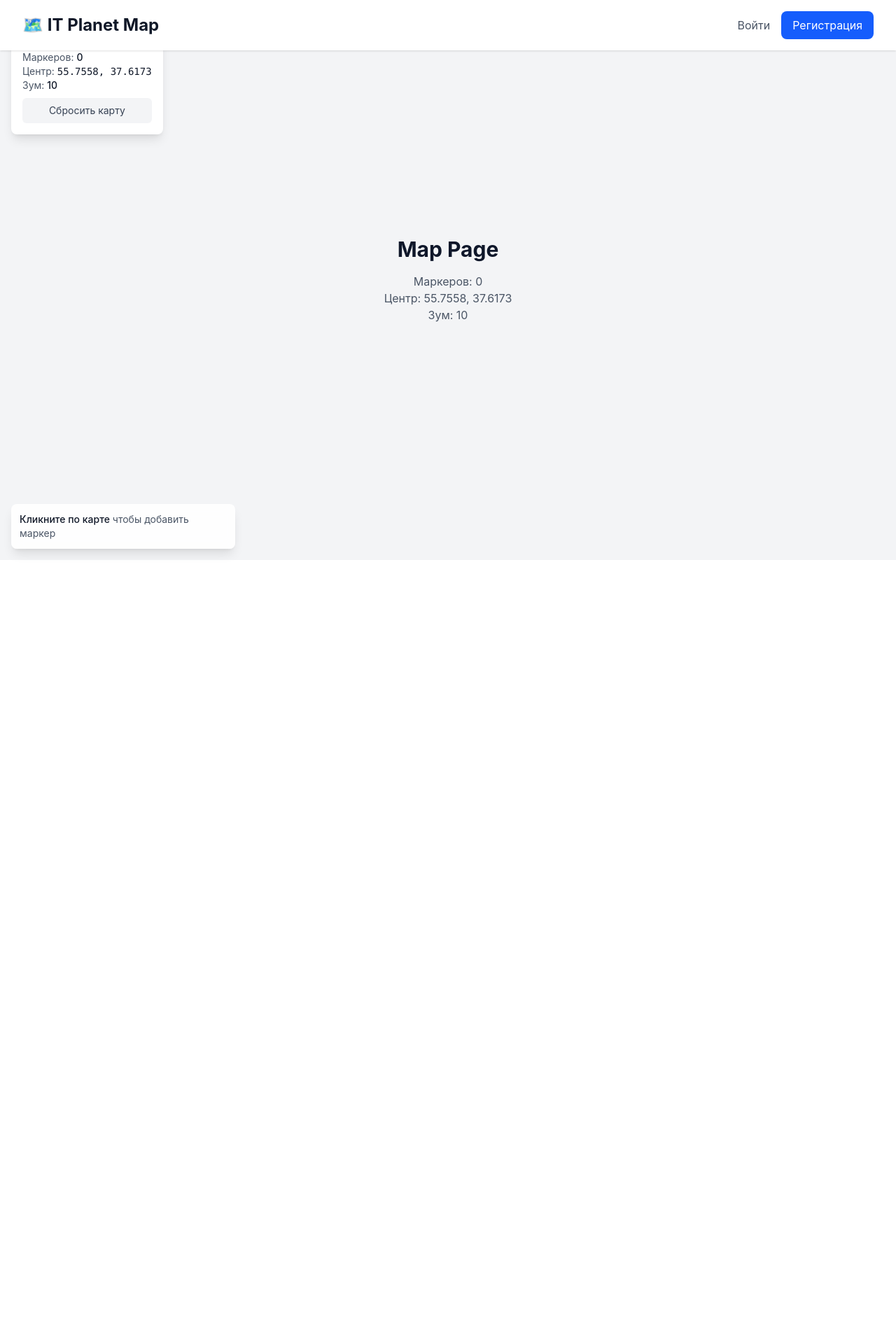
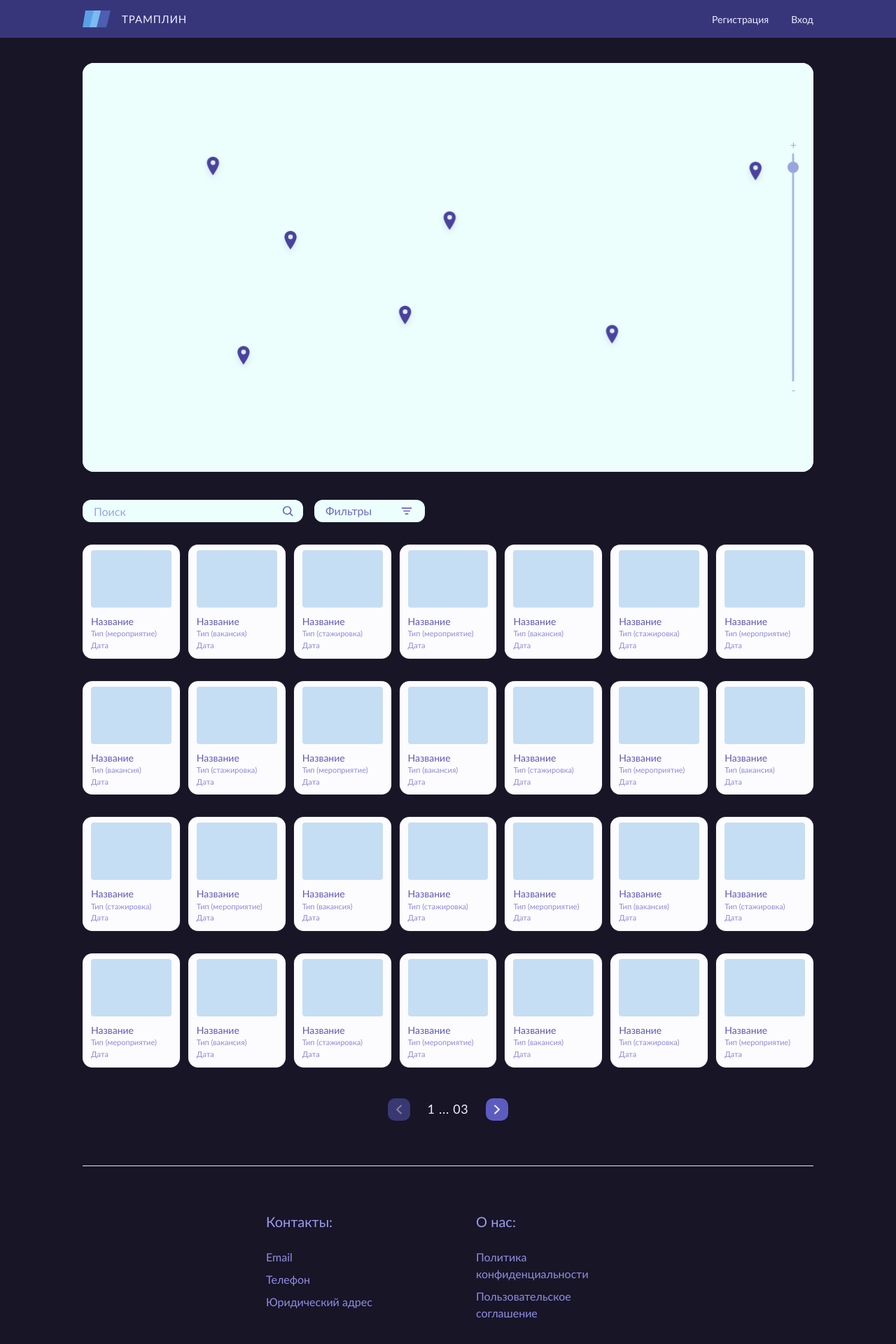
Before and after one commit to 44656e6973/itplanet, a React (Vite) app: page / in a window 1280 px wide. Shown: the top 1920 px of the page at 70% size. Before the commit the page ends 800 px from the top, so only its background shows below. Built offline with nearby package versions, Linux system fonts and the light colour scheme.

Commit message:
Сделать начальный прототип главного меню и карту

```diff
--- a/package.json
+++ b/package.json
@@ -18,9 +18,11 @@
     "class-variance-authority": "^0.7.1",
     "clsx": "^2.1.1",
     "leaflet": "^1.9.4",
+    "maplibre-gl": "^5.21.1",
     "react": "^19.2.4",
     "react-dom": "^19.2.4",
     "react-leaflet": "^5.0.0",
+    "react-map-gl": "^8.1.0",
     "react-router-dom": "^7.13.1",
     "tailwind-merge": "^3.5.0",
     "zustand": "^5.0.12"
--- a/src/components/common/Footer.tsx
+++ b/src/components/common/Footer.tsx
@@ -1,33 +1,51 @@
+const socialLinks = ['VK', 'TG', 'YT', 'IN', 'GH'];
+
 export const Footer = () => {
   return (
-    <footer className="bg-gray-800 text-white py-8">
-      <div className="max-w-7xl mx-auto px-4 sm:px-6 lg:px-8">
-        <div className="grid grid-cols-1 md:grid-cols-3 gap-8">
-          <div>
-            <h3 className="text-lg font-bold mb-4">IT Planet</h3>
-            <p className="text-gray-400">
-              Interactive map for IT community
-            </p>
+    <footer className="mt-8 text-[#8f8de0]">
+      <div className="mx-auto max-w-[1108px] px-4 pb-14 sm:px-6 lg:px-8">
+        <div className="border-t border-[var(--app-line)] pt-16">
+          <div className="mx-auto grid max-w-[520px] gap-12 md:grid-cols-2 md:gap-20">
+            <div>
+              <h3 className="text-[20px] text-[#9b9bf2]">Контакты:</h3>
+              <ul className="mt-6 space-y-2 text-[16px]">
+                <li><a href="mailto:info@tramplin.ru" className="transition-colors hover:text-white">Email</a></li>
+                <li><a href="tel:+70000000000" className="transition-colors hover:text-white">Телефон</a></li>
+                <li><a href="#legal" className="transition-colors hover:text-white">Юридический адрес</a></li>
+              </ul>
+            </div>
+
+            <div>
+              <h3 className="text-[20px] text-[#9b9bf2]">О нас:</h3>
+              <ul className="mt-6 space-y-2 text-[16px]">
+                <li><a href="#privacy" className="transition-colors hover:text-white">Политика конфиденциальности</a></li>
+                <li><a href="#agreement" className="transition-colors hover:text-white">Пользовательское соглашение</a></li>
+              </ul>
+            </div>
           </div>
-          <div>
-            <h4 className="text-lg font-bold mb-4">Resources</h4>
-            <ul className="text-gray-400 space-y-2">
-              <li><a href="#" className="hover:text-white transition">Documentation</a></li>
-              <li><a href="#" className="hover:text-white transition">API Reference</a></li>
-              <li><a href="#" className="hover:text-white transition">Support</a></li>
-            </ul>
-          </div>
-          <div>
-            <h4 className="text-lg font-bold mb-4">Follow</h4>
-            <ul className="text-gray-400 space-y-2">
-              <li><a href="#" className="hover:text-white transition">GitHub</a></li>
-              <li><a href="#" className="hover:text-white transition">Twitter</a></li>
-              <li><a href="#" className="hover:text-white transition">LinkedIn</a></li>
-            </ul>
+
+          <div className="mt-20 flex flex-col items-center justify-center">
+            <div className="flex items-center gap-3">
+              {socialLinks.map((label) => (
+                <a
+                  key={label}
+                  href="#social"
+                  aria-label={label}
+                  className="h-7 w-7 rounded-[9px] bg-[#6c70ce] transition-transform hover:-translate-y-0.5"
+                />
+              ))}
+            </div>
+            <p className="mt-4 text-[16px] text-[#8f8de0]">Ищите нас здесь</p>
           </div>
         </div>
-        <div className="border-t border-gray-700 mt-8 pt-8 text-center text-gray-400">
-          <p>&copy; 2026 IT Planet. All rights reserved.</p>
+      </div>
+
+      <div className="bg-[var(--app-surface)]">
+        <div className="mx-auto flex max-w-[1108px] flex-wrap items-center justify-center gap-8 px-4 py-5 text-[15px] text-[#ecedff] sm:px-6 lg:px-8">
+          <a href="/" className="transition-colors hover:text-white">Главная</a>
+          <a href="/register" className="transition-colors hover:text-white">Регистрация</a>
+          <a href="/login" className="transition-colors hover:text-white">Вход</a>
+          <a href="#opportunities" className="transition-colors hover:text-white">Возможности</a>
         </div>
       </div>
     </footer>
--- a/src/components/common/Header.tsx
+++ b/src/components/common/Header.tsx
@@ -1,5 +1,19 @@
 import { Link, useNavigate } from 'react-router-dom';
 import { useAuthStore } from '../../stores/authStore';
+
+const LogoMark = () => (
+  <svg
+    aria-hidden="true"
+    className="h-8 w-11 shrink-0"
+    viewBox="0 0 44 32"
+    fill="none"
+    xmlns="http://www.w3.org/2000/svg"
+  >
+    <path d="M4 4H18L12 28H0L4 4Z" fill="#5AA0E7" />
+    <path d="M16 4H30L24 28H10L16 4Z" fill="#7BBBEF" />
+    <path d="M26 4H40L34 28H20L26 4Z" fill="#4B5FB3" />
+  </svg>
+);
 
 export const Header = () => {
   const navigate = useNavigate();
@@ -11,22 +25,24 @@ export const Header = () => {
   };
 
   return (
-    <header className="bg-white shadow">
-      <nav className="max-w-7xl mx-auto px-4 sm:px-6 lg:px-8 py-4">
-        <div className="flex justify-between items-center">
-          <Link to="/" className="text-2xl font-bold text-gray-900 hover:opacity-80 transition">
-            🗺️ IT Planet Map
+    <header className="bg-[var(--app-surface)] text-[#f3f2ff]">
+      <nav className="mx-auto flex h-[54px] max-w-[1108px] items-center justify-between px-4 sm:px-6 lg:px-8">
+        <Link to="/" className="flex items-center gap-3 transition-opacity hover:opacity-85">
+          <LogoMark />
+          <span className="font-[var(--app-display)] text-[15px] tracking-[0.06em] text-[#f0f2ff]">
+            ТРАМПЛИН
+          </span>
         </Link>
 
-          <div className="flex items-center gap-4">
+        <div className="flex items-center gap-6 text-[14px] text-[#ececff] sm:gap-8">
           {isAuthenticated ? (
             <>
-                <span className="text-sm text-gray-600">
+              <span className="hidden text-[13px] text-[#d6d8ff] sm:block">
                 {user?.email}
               </span>
               <button
                 onClick={handleLogout}
-                  className="px-4 py-2 text-sm text-gray-700 hover:text-gray-900 transition"
+                className="transition-colors hover:text-white"
               >
                 Выйти
               </button>
@@ -34,20 +50,19 @@ export const Header = () => {
           ) : (
             <>
               <Link
-                  to="/login"
-                  className="text-gray-600 hover:text-gray-900 transition"
-                >
-                  Войти
-                </Link>
-                <Link
                 to="/register"
-                  className="px-4 py-2 bg-blue-600 text-white rounded-lg hover:bg-blue-700 transition"
+                className="transition-colors hover:text-white"
               >
                 Регистрация
               </Link>
+              <Link
+                to="/login"
+                className="transition-colors hover:text-white"
+              >
+                Вход
+              </Link>
             </>
           )}
-          </div>
         </div>
       </nav>
     </header>
--- a/src/components/map/Map.tsx
+++ b/src/components/map/Map.tsx
@@ -1,89 +1,109 @@
-import { MapContainer, TileLayer, Marker, Popup, useMapEvents } from 'react-leaflet';
-import type { LeafletMouseEvent } from 'leaflet';
-import 'leaflet/dist/leaflet.css';
-import { useMapStore } from '../../stores/mapStore';
-import { useMarkers, useSelectedMarker } from '../../hooks/useMap';
-import type { Coordinates } from '../../types';
+import { useRef } from 'react';
+import type { StyleSpecification } from 'maplibre-gl';
+import MapGL, { Marker, type MapRef } from 'react-map-gl/maplibre';
+import type { MapMarker } from '../../types';
 
-// Компонент для обработки событий карты
-function MapEventsHandler({ onMapClick }: { onMapClick?: (coords: Coordinates) => void }) {
-  useMapEvents({
-    click: (e: LeafletMouseEvent) => {
-      if (onMapClick) {
-        onMapClick({ lat: e.latlng.lat, lng: e.latlng.lng });
-      }
+const MAP_STYLE: StyleSpecification = {
+  version: 8,
+  sources: {},
+  layers: [
+    {
+      id: 'background',
+      type: 'background',
+      paint: {
+        'background-color': '#ECFFFD',
       },
-    zoomend: () => {
-      const zoom = useMapStore.getState().zoom;
-      useMapStore.setState({ zoom });
     },
-    moveend: () => {
-      const center = useMapStore.getState().center;
-      useMapStore.setState({ center });
-    },
-  });
+  ],
+};
 
-  return null;
-}
+const DEFAULT_VIEW_STATE = {
+  longitude: 60,
+  latitude: 55,
+  zoom: 3.05,
+};
+
+const PinIcon = () => (
+  <svg
+    aria-hidden="true"
+    className="h-8 w-8 text-[#4b429e]"
+    viewBox="0 0 32 32"
+    fill="none"
+    xmlns="http://www.w3.org/2000/svg"
+  >
+    <path
+      d="M16 2.667c-4.785 0-8.667 3.88-8.667 8.666 0 6.5 8.667 18 8.667 18s8.667-11.5 8.667-18c0-4.785-3.882-8.666-8.667-8.666Zm0 12a3.333 3.333 0 1 1 0-6.667 3.333 3.333 0 0 1 0 6.667Z"
+      fill="currentColor"
+    />
+  </svg>
+);
+
+const ZoomControl = ({ onZoomIn, onZoomOut }: { onZoomIn: () => void; onZoomOut: () => void }) => (
+  <div className="pointer-events-none absolute inset-y-0 right-6 hidden items-center sm:flex">
+    <div className="pointer-events-auto flex h-[390px] flex-col items-center justify-between py-2 text-[#a2aedf]">
+      <button
+        type="button"
+        onClick={onZoomIn}
+        className="text-[34px] leading-none transition-colors hover:text-[#615ab3]"
+        aria-label="Увеличить карту"
+      >
+        +
+      </button>
+      <div className="relative flex-1">
+        <div className="absolute left-1/2 top-0 h-full w-[3px] -translate-x-1/2 rounded-full bg-[#aeb7e2]" />
+        <div className="absolute left-1/2 top-3 h-4 w-4 -translate-x-1/2 rounded-full bg-[#98a6de]" />
+      </div>
+      <button
+        type="button"
+        onClick={onZoomOut}
+        className="text-[34px] leading-none transition-colors hover:text-[#615ab3]"
+        aria-label="Уменьшить карту"
+      >
+        -
+      </button>
+    </div>
+  </div>
+);
 
 interface MapProps {
   className?: string;
-  onMarkerClick?: (id: string) => void;
-  onMapClick?: (coords: Coordinates) => void;
-  center?: Coordinates;
-  zoom?: number;
+  markers: MapMarker[];
 }
 
-export function Map({ className = 'h-full w-full', onMarkerClick, onMapClick, center = { lat: 55.7558, lng: 37.6173 }, zoom = 10 }: MapProps) {
-  const { markers, removeMarker } = useMarkers();
-  const { selectMarker } = useSelectedMarker();
-
-  const handleMarkerClick = (id: string, e: React.MouseEvent) => {
-    e.stopPropagation();
-    selectMarker(id);
-    onMarkerClick?.(id);
-  };
+export function Map({ className = 'h-full w-full', markers }: MapProps) {
+  const mapRef = useRef<MapRef | null>(null);
 
   return (
-    <MapContainer
-      className={className}
-      center={[center.lat, center.lng]}
-      zoom={zoom}
-      scrollWheelZoom={true}
+    <div className={`relative overflow-hidden ${className}`}>
+      <MapGL
+        ref={mapRef}
+        initialViewState={DEFAULT_VIEW_STATE}
+        minZoom={2.2}
+        maxZoom={6.2}
+        dragRotate={false}
+        touchZoomRotate={false}
+        attributionControl={false}
+        mapStyle={MAP_STYLE}
+        style={{ width: '100%', height: '100%' }}
       >
-      <TileLayer
-        url="https://{s}.tile.openstreetmap.org/{z}/{x}/{y}.png"
-      />
-
         {markers.map((marker) => (
           <Marker
             key={marker.id}
-          position={[marker.position.lat, marker.position.lng]}
-          eventHandlers={{
-            click: (e: LeafletMouseEvent) => {
-              e.originalEvent.stopPropagation();
-              handleMarkerClick(marker.id, e as unknown as React.MouseEvent);
-            },
-          }}
+            longitude={marker.position.lng}
+            latitude={marker.position.lat}
+            anchor="bottom"
           >
-          <Popup>
-            <div className="p-2">
-              <h3 className="font-semibold text-gray-900">{marker.title}</h3>
-              {marker.description && (
-                <p className="text-sm text-gray-600 mt-1">{marker.description}</p>
-              )}
-              <button
-                onClick={() => removeMarker(marker.id)}
-                className="mt-2 px-3 py-1 bg-red-500 text-white text-sm rounded hover:bg-red-600 transition-colors"
-              >
-                Удалить
-              </button>
+            <div title={marker.title} className="drop-shadow-[0_4px_5px_rgba(75,66,158,0.15)]">
+              <PinIcon />
             </div>
-          </Popup>
           </Marker>
         ))}
+      </MapGL>
 
-      <MapEventsHandler onMapClick={onMapClick} />
-    </MapContainer>
+      <ZoomControl
+        onZoomIn={() => mapRef.current?.zoomIn({ duration: 250 })}
+        onZoomOut={() => mapRef.current?.zoomOut({ duration: 250 })}
+      />
+    </div>
   );
 }
--- a/src/pages/MapPage.tsx
+++ b/src/pages/MapPage.tsx
@@ -1,68 +1,219 @@
-import { useState } from 'react';
-import { AddMarkerForm } from '../components/map/AddMarkerForm';
+import { useEffect, useState } from 'react';
 import { Header } from '../components/common/Header';
-import { useMarkers, useMapView } from '../hooks/useMap';
-import type { Coordinates } from '../types';
+import { Footer } from '../components/common/Footer';
+import { Map } from '../components/map/Map';
+import type { MapMarker } from '../types';
+
+const PAGE_SIZE = 28;
+
+const filterOptions = ['Все', 'Мероприятие', 'Вакансия', 'Стажировка'] as const;
+
+type FilterOption = (typeof filterOptions)[number];
+
+interface OpportunityCard {
+  id: string;
+  title: string;
+  type: Exclude<FilterOption, 'Все'>;
+  date: string;
+}
+
+const mapMarkers: MapMarker[] = [
+  { id: 'north-west', position: { lat: 60.8, lng: 31.5 }, title: 'Северо-запад' },
+  { id: 'west', position: { lat: 56.1, lng: 40.9 }, title: 'Западный кластер' },
+  { id: 'center', position: { lat: 57.4, lng: 60.2 }, title: 'Центр' },
+  { id: 'south', position: { lat: 47.5, lng: 35.2 }, title: 'Юг' },
+  { id: 'mid-east', position: { lat: 50.7, lng: 54.8 }, title: 'Средний восток' },
+  { id: 'south-east', position: { lat: 49.2, lng: 79.9 }, title: 'Юго-восток' },
+  { id: 'far-east', position: { lat: 60.5, lng: 97.3 }, title: 'Дальний восток' },
+];
+
+const opportunities: OpportunityCard[] = Array.from({ length: 84 }, (_, index) => ({
+  id: `opportunity-${index + 1}`,
+  title: 'Название',
+  type: filterOptions[((index % (filterOptions.length - 1)) + 1) as 1 | 2 | 3],
+  date: 'Дата',
+}));
+
+const SearchIcon = () => (
+  <svg
+    aria-hidden="true"
+    className="h-5 w-5 text-[#6a65bc]"
+    viewBox="0 0 24 24"
+    fill="none"
+    xmlns="http://www.w3.org/2000/svg"
+  >
+    <circle cx="11" cy="11" r="6.5" stroke="currentColor" strokeWidth="2" />
+    <path d="m16 16 4 4" stroke="currentColor" strokeWidth="2" strokeLinecap="round" />
+  </svg>
+);
+
+const FilterIcon = () => (
+  <svg
+    aria-hidden="true"
+    className="h-5 w-5 text-[#6a65bc]"
+    viewBox="0 0 24 24"
+    fill="none"
+    xmlns="http://www.w3.org/2000/svg"
+  >
+    <path d="M4 7h16M7 12h10M10 17h4" stroke="currentColor" strokeWidth="2" strokeLinecap="round" />
+  </svg>
+);
+
+const ArrowIcon = ({ direction }: { direction: 'left' | 'right' }) => (
+  <svg
+    aria-hidden="true"
+    className={`h-5 w-5 ${direction === 'left' ? '' : 'rotate-180'}`}
+    viewBox="0 0 24 24"
+    fill="none"
+    xmlns="http://www.w3.org/2000/svg"
+  >
+    <path
+      d="M15.5 5.5 8.5 12l7 6.5"
+      stroke="currentColor"
+      strokeWidth="2.5"
+      strokeLinecap="round"
+      strokeLinejoin="round"
+    />
+  </svg>
+);
 
 export function MapPage() {
-  const [showAddMarker, setShowAddMarker] = useState(false);
-  const [clickPosition, setClickPosition] = useState<Coordinates | null>(null);
-  const { markers } = useMarkers();
-  const { center, zoom, resetMap } = useMapView();
+  const [searchQuery, setSearchQuery] = useState('');
+  const [activeFilter, setActiveFilter] = useState<FilterOption>('Все');
+  const [isFilterOpen, setIsFilterOpen] = useState(false);
+  const [currentPage, setCurrentPage] = useState(1);
 
-  const handleCloseForm = () => {
-    setShowAddMarker(false);
-    setClickPosition(null);
-  };
+  const normalizedQuery = searchQuery.trim().toLowerCase();
+  const filteredOpportunities = opportunities.filter((card) => {
+    const matchesFilter = activeFilter === 'Все' || card.type === activeFilter;
+    const matchesQuery = normalizedQuery.length === 0
+      || card.title.toLowerCase().includes(normalizedQuery)
+      || card.type.toLowerCase().includes(normalizedQuery);
+
+    return matchesFilter && matchesQuery;
+  });
+
+  const totalPages = Math.max(1, Math.ceil(filteredOpportunities.length / PAGE_SIZE));
+  const pagedOpportunities = filteredOpportunities.slice(
+    (currentPage - 1) * PAGE_SIZE,
+    currentPage * PAGE_SIZE,
+  );
+
+  useEffect(() => {
+    setCurrentPage(1);
+  }, [searchQuery, activeFilter]);
 
   return (
-    <div className="relative h-screen w-screen bg-gray-100">
-      {/* Header */}
-      <div className="absolute top-0 left-0 right-0 z-[1001]">
-        <Header />
-      </div>
+    <div className="min-h-screen bg-[var(--app-bg)] text-white">
+      <Header />
 
-      {/* Карта - временно отключена для отладки */}
-      <div className="h-full w-full flex items-center justify-center">
-        <div className="text-center">
-          <h1 className="text-3xl font-bold mb-4">Map Page</h1>
-          <p className="text-gray-600">Маркеров: {markers.length}</p>
-          <p className="text-gray-600">Центр: {center?.lat.toFixed(4)}, {center?.lng.toFixed(4)}</p>
-          <p className="text-gray-600">Зум: {zoom}</p>
-        </div>
-      </div>
+      <main className="mx-auto max-w-[1108px] px-4 pb-8 pt-9 sm:px-6 lg:px-8">
+        <section className="animate-fade-up opacity-0 [--animation-delay:0.05s]">
+          <div className="h-[360px] overflow-hidden rounded-[16px] bg-[var(--app-mint)] shadow-[0_0_0_1px_rgba(255,255,255,0.04)] sm:h-[430px] lg:h-[584px]">
+            <Map markers={mapMarkers} />
+          </div>
+        </section>
 
-      {/* UI панель */}
-      <div className="absolute top-4 left-4 z-[1000] bg-white rounded-lg shadow-lg p-4 min-w-[200px]">
-        <h2 className="text-lg font-semibold text-gray-900 mb-3">Панель управления</h2>
+        <section className="animate-fade-up opacity-0 [--animation-delay:0.12s]">
+          <div className="mt-10 flex flex-col gap-4 sm:flex-row sm:items-center">
+            <label className="relative block w-full sm:max-w-[315px]">
+              <span className="sr-only">Поиск возможностей</span>
+              <input
+                type="search"
+                value={searchQuery}
+                onChange={(event) => setSearchQuery(event.target.value)}
+                placeholder="Поиск"
+                className="h-8 w-full rounded-[12px] border-none bg-[var(--app-mint)] px-4 pr-10 text-[15px] text-[#6d69c2] outline-none placeholder:text-[#9da3e4]"
+              />
+              <span className="pointer-events-none absolute right-3 top-1/2 -translate-y-1/2">
+                <SearchIcon />
+              </span>
+            </label>
 
-        <div className="space-y-2">
-          <div className="text-sm text-gray-600">
-            <p>Маркеров: <span className="font-medium text-gray-900">{markers.length}</span></p>
-            <p>Центр: <span className="font-mono text-gray-900">{center?.lat.toFixed(4)}, {center?.lng.toFixed(4)}</span></p>
-            <p>Зум: <span className="font-medium text-gray-900">{zoom}</span></p>
+            <div className="relative sm:w-[158px]">
+              <button
+                type="button"
+                onClick={() => setIsFilterOpen((open) => !open)}
+                className="flex h-8 w-full items-center justify-between rounded-[12px] bg-[var(--app-mint)] px-4 text-[15px] text-[#6d69c2] transition-transform hover:-translate-y-0.5"
+              >
+                <span>{activeFilter === 'Все' ? 'Фильтры' : activeFilter}</span>
+                <FilterIcon />
+              </button>
+
+              {isFilterOpen && (
+                <div className="absolute left-0 top-10 z-20 w-full rounded-[14px] bg-[#f9fbff] p-2 shadow-[0_14px_40px_rgba(11,10,22,0.35)]">
+                  {filterOptions.map((option) => (
+                    <button
+                      key={option}
+                      type="button"
+                      onClick={() => {
+                        setActiveFilter(option);
+                        setIsFilterOpen(false);
+                      }}
+                      className={`w-full rounded-[10px] px-3 py-2 text-left text-[14px] transition-colors ${
+                        option === activeFilter
+                          ? 'bg-[#e6e9ff] text-[#4d47a2]'
+                          : 'text-[#6d69c2] hover:bg-[#eef1ff]'
+                      }`}
+                    >
+                      {option}
+                    </button>
+                  ))}
+                </div>
+              )}
+            </div>
+          </div>
+        </section>
+
+        <section id="opportunities" className="animate-fade-up opacity-0 [--animation-delay:0.18s]">
+          <div className="mt-8 grid grid-cols-2 gap-x-3 gap-y-8 sm:grid-cols-3 lg:grid-cols-5 xl:grid-cols-7">
+            {pagedOpportunities.map((card, index) => (
+              <article
+                key={card.id}
+                className="rounded-[14px] bg-[var(--app-card)] px-3 pb-3 pt-2 text-[#5f5ab4] shadow-[0_0_0_1px_rgba(255,255,255,0.05)]"
+                style={{ animationDelay: `${index * 0.02 + 0.2}s` }}
+              >
+                <div className="h-[82px] rounded-[4px] bg-[#c6def3]" />
+                <div className="pt-3">
+                  <h3 className="text-[14px] leading-[1.1]">Название</h3>
+                  <p className="mt-1 text-[11px] leading-[1.15] text-[#8d89d8]">
+                    Тип ({card.type.toLowerCase()})
+                  </p>
+                  <p className="mt-1 text-[11px] leading-[1.15] text-[#8d89d8]">{card.date}</p>
+                </div>
+              </article>
+            ))}
           </div>
 
-          <button
-            onClick={resetMap}
-            className="w-full px-3 py-2 bg-gray-100 text-gray-700 rounded-md hover:bg-gray-200 transition-colors text-sm"
-          >
-            Сбросить карту
-          </button>
-        </div>
-      </div>
+          <div className="mt-11 flex items-center justify-center gap-4 text-[#eef0ff]">
+            <button
+              type="button"
+              onClick={() => setCurrentPage((page) => Math.max(1, page - 1))}
+              disabled={currentPage === 1}
+              className="flex h-8 w-8 items-center justify-center rounded-[10px] bg-[#5c5cc0] transition-colors hover:bg-[#7373d2] disabled:cursor-not-allowed disabled:opacity-50"
+              aria-label="Предыдущая страница"
+            >
+              <ArrowIcon direction="left" />
+            </button>
 
-      {/* Кнопка помощи */}
-      <div className="absolute bottom-4 left-4 z-[1000] bg-white/90 backdrop-blur rounded-lg shadow-lg p-3 max-w-xs">
-        <p className="text-sm text-gray-600">
-          <span className="font-medium text-gray-900">Кликните по карте</span> чтобы добавить маркер
-        </p>
-      </div>
+            <p className="min-w-[76px] text-center text-[18px] tracking-[0.04em]">
+              {currentPage} ... {String(totalPages).padStart(2, '0')}
+            </p>
 
-      {/* Форма добавления маркера */}
-      {showAddMarker && clickPosition && (
-        <AddMarkerForm position={clickPosition} onClose={handleCloseForm} />
-      )}
+            <button
+              type="button"
+              onClick={() => setCurrentPage((page) => Math.min(totalPages, page + 1))}
+              disabled={currentPage === totalPages}
+              className="flex h-8 w-8 items-center justify-center rounded-[10px] bg-[#5c5cc0] transition-colors hover:bg-[#7373d2] disabled:cursor-not-allowed disabled:opacity-50"
+              aria-label="Следующая страница"
+            >
+              <ArrowIcon direction="right" />
+            </button>
+          </div>
+        </section>
+      </main>
+
+      <Footer />
     </div>
   );
 }
```
Also changed, not shown: src/tailwind.css, 2 other files (tests, documents, lock files or other folders). Lines whose indentation alone changed are shown as unchanged.
